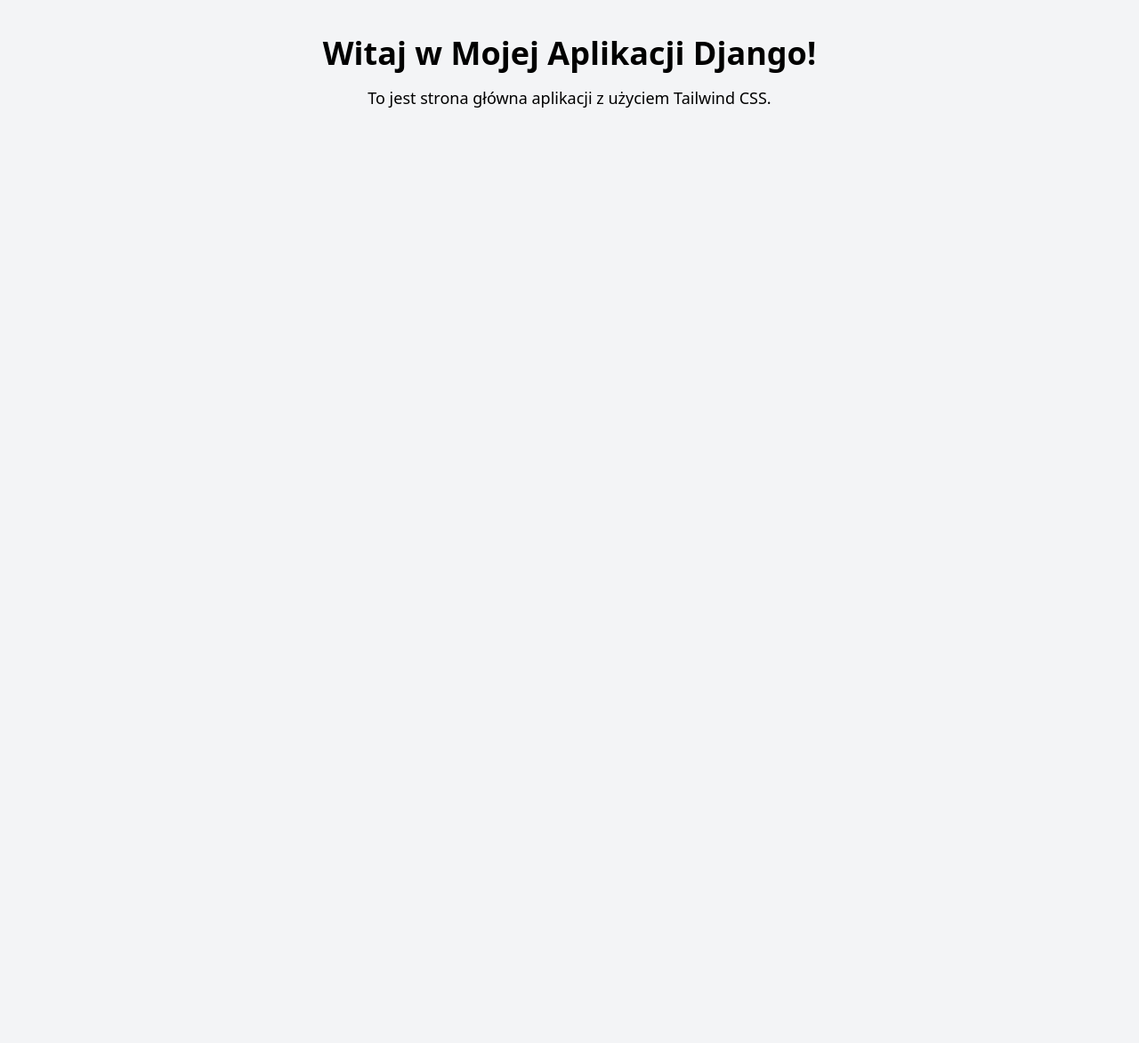
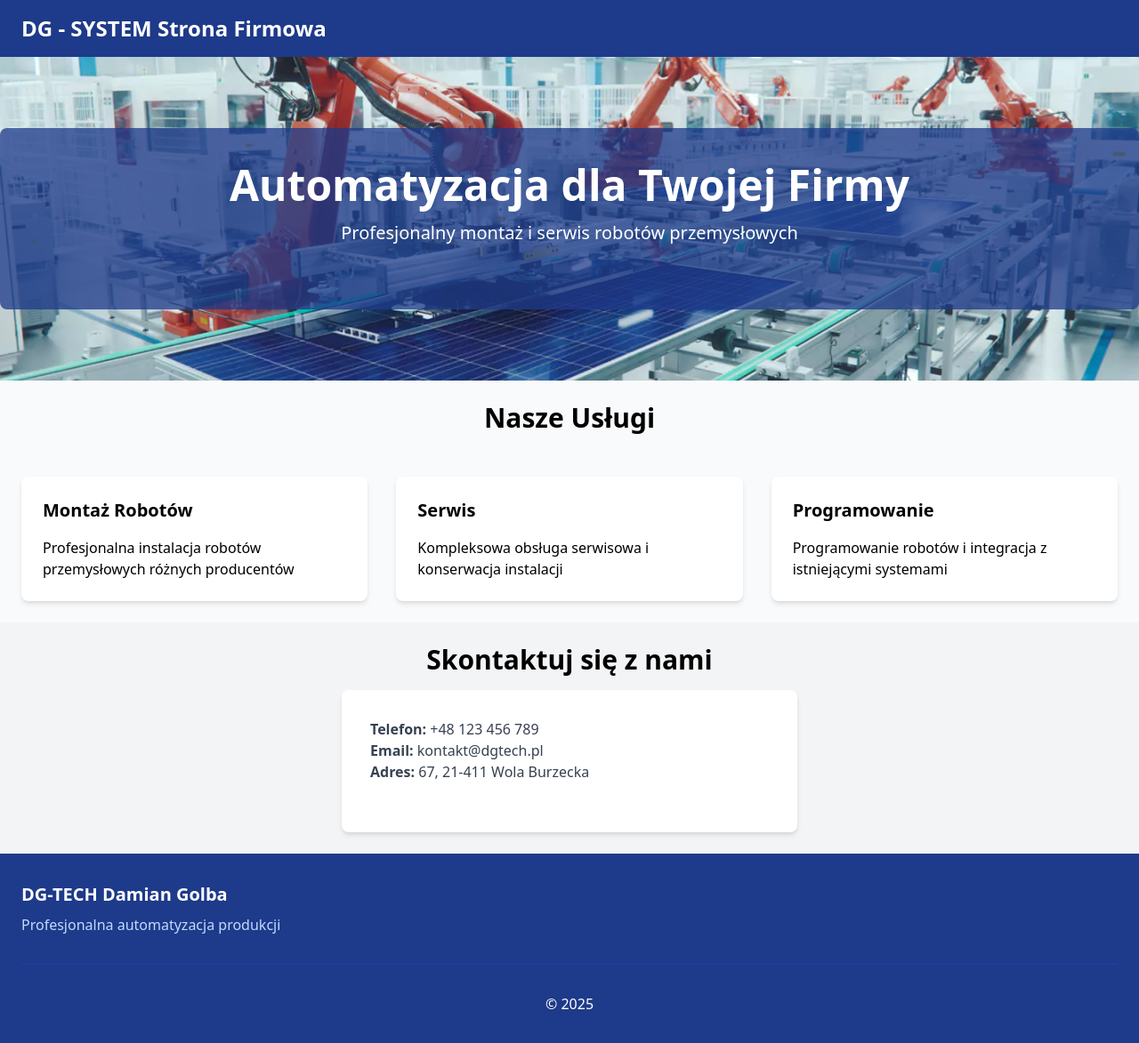
Before and after one commit to Tomaszabc/DG-Tech, a Django app: page / in a window 1280 px wide. Shown: the whole page at 89% size. Before the commit the page ends 121 px from the top, so only its background shows below. Run offline with Django 4.2, Linux system fonts and the light colour scheme; some libraries are stand-ins or nearby versions.

Commit message:
site layout first step

```diff
--- a/app/templates/index.html
+++ b/app/templates/index.html
@@ -1,15 +1,89 @@
+{% load static %}
+
 <!DOCTYPE html>
 <html lang="pl">
 <head>
     <meta charset="UTF-8">
     <meta name="viewport" content="width=device-width, initial-scale=1.0">
-    <title>Moja Aplikacja Django</title>
+    <title>DG - SYSTEM</title>
     <link href="https://cdn.jsdelivr.net/npm/tailwindcss@2.2.19/dist/tailwind.min.css" rel="stylesheet">
+    <script src="https://kit.fontawesome.com/a076d05399.js"></script>
 </head>
-<body class="bg-gray-100">
-    <div class="container mx-auto text-center py-10">
-        <h1 class="text-4xl font-bold">Witaj w Mojej Aplikacji Django!</h1>
-        <p class="mt-4 text-lg">To jest strona główna aplikacji z użyciem Tailwind CSS.</p>
+<body class="bg-gray-50 flex flex-col min-h-screen">
+    <!-- Navbar -->
+    <nav class="bg-blue-900 text-white shadow-lg">
+        <div class="container mx-auto px-6 py-4">
+            <div class="flex items-center justify-between">
+                <div class="flex items-center">
+                    <span class="text-2xl font-bold">DG - SYSTEM Strona Firmowa</span>
+                </div>
+
+            </div>
+        </div>
+    </nav>
+
+    <!-- Hero Section -->
+    <div class="bg-cover bg-center bg-no-repeat text-white py-20" style="background-image: url('{% static 'app/images/robot.webp' %}')">
+        <div class="container mx-auto px-6 text-center bg-blue-900 bg-opacity-75 py-10 rounded-lg">
+            <h1 class="text-5xl font-bold mb-4">Automatyzacja dla Twojej Firmy</h1>
+            <p class="text-xl mb-8">Profesjonalny montaż i serwis robotów przemysłowych</p>
+
+        </div>
     </div>
+
+    <!-- Services Section -->
+    <section id="services" class="py-6">
+        <div class="container mx-auto px-6">
+            <h2 class="text-3xl font-bold text-center mb-12">Nasze Usługi</h2>
+            <div class="grid md:grid-cols-3 gap-8">
+                <div class="bg-white p-6 rounded-lg shadow-md">
+                    <h3 class="text-xl font-bold mb-4">Montaż Robotów</h3>
+                    <p>Profesjonalna instalacja robotów przemysłowych różnych producentów</p>
+                </div>
+                <div class="bg-white p-6 rounded-lg shadow-md">
+                    <h3 class="text-xl font-bold mb-4">Serwis</h3>
+                    <p>Kompleksowa obsługa serwisowa i konserwacja instalacji</p>
+                </div>
+                <div class="bg-white p-6 rounded-lg shadow-md">
+                    <h3 class="text-xl font-bold mb-4">Programowanie</h3>
+                    <p>Programowanie robotów i integracja z istniejącymi systemami</p>
+                </div>
+            </div>
+        </div>
+    </section>
+
+    <!-- Contact Section -->
+    <section id="contact" class="bg-gray-100 py-6">
+        <div class="container mx-auto px-6">
+            <h2 class="text-3xl font-bold text-center mb-4">Skontaktuj się z nami</h2>
+            <div class="max-w-lg mx-auto">
+                <div class="bg-white rounded-lg shadow-md p-8">
+                    <div class="mb-6">
+                        <p class="text-gray-700"><strong>Telefon:</strong> +48 123 456 789</p>
+                        <p class="text-gray-700"><strong>Email:</strong> kontakt@dgtech.pl</p>
+                        <p class="text-gray-700"><strong>Adres:</strong> 67, 21-411 Wola Burzecka</p>
+                    </div>
+                </div>
+            </div>
+        </div>
+    </section>
+
+    <!-- Footer -->
+    <footer class="bg-blue-900 text-white mt-auto">
+        <div class="container mx-auto px-6 py-8">
+            <div class="flex flex-col md:flex-row justify-between">
+                <div class="mb-6 md:mb-0">
+                    <h3 class="text-xl font-bold mb-2">DG-TECH Damian Golba</h3>
+                    <p class="text-blue-200">Profesjonalna automatyzacja produkcji</p>
+                </div>
+                <div class="flex space-x-4">
+
+                </div>
+            </div>
+            <div class="border-t border-blue-800 mt-8 pt-8 text-center">
+                <p>&copy; 2025</p>
+            </div>
+        </div>
+    </footer>
 </body>
 </html>
--- a/damian-site/settings.py
+++ b/damian-site/settings.py
@@ -83,5 +83,8 @@ USE_L10N = True
 USE_TZ = True
 
 STATIC_URL = '/static/'
+STATICFILES_DIRS = [
+    BASE_DIR / "static",
+]
 
 DEFAULT_AUTO_FIELD = 'django.db.models.BigAutoField'
```
Also changed, not shown: app/static/app/images/robot.webp (added).
